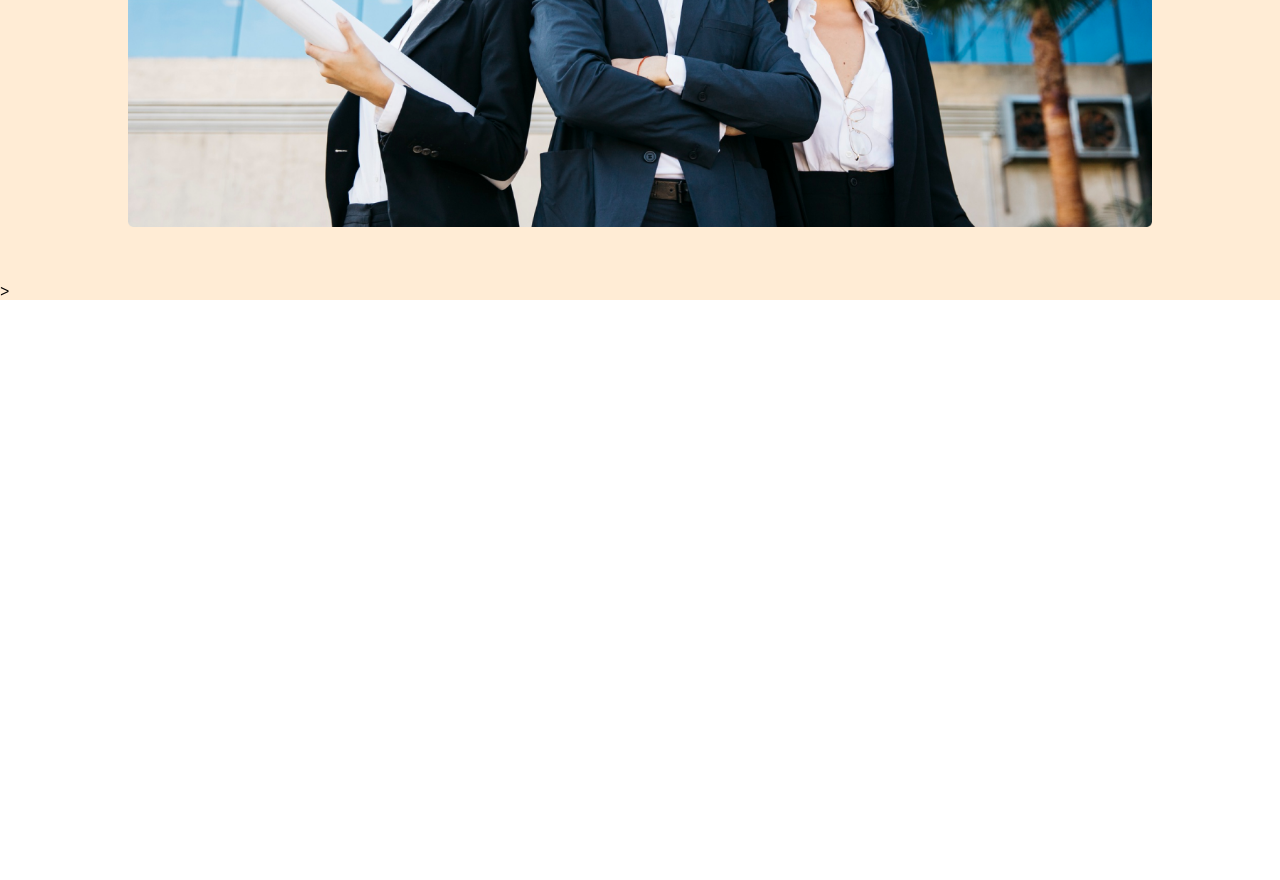
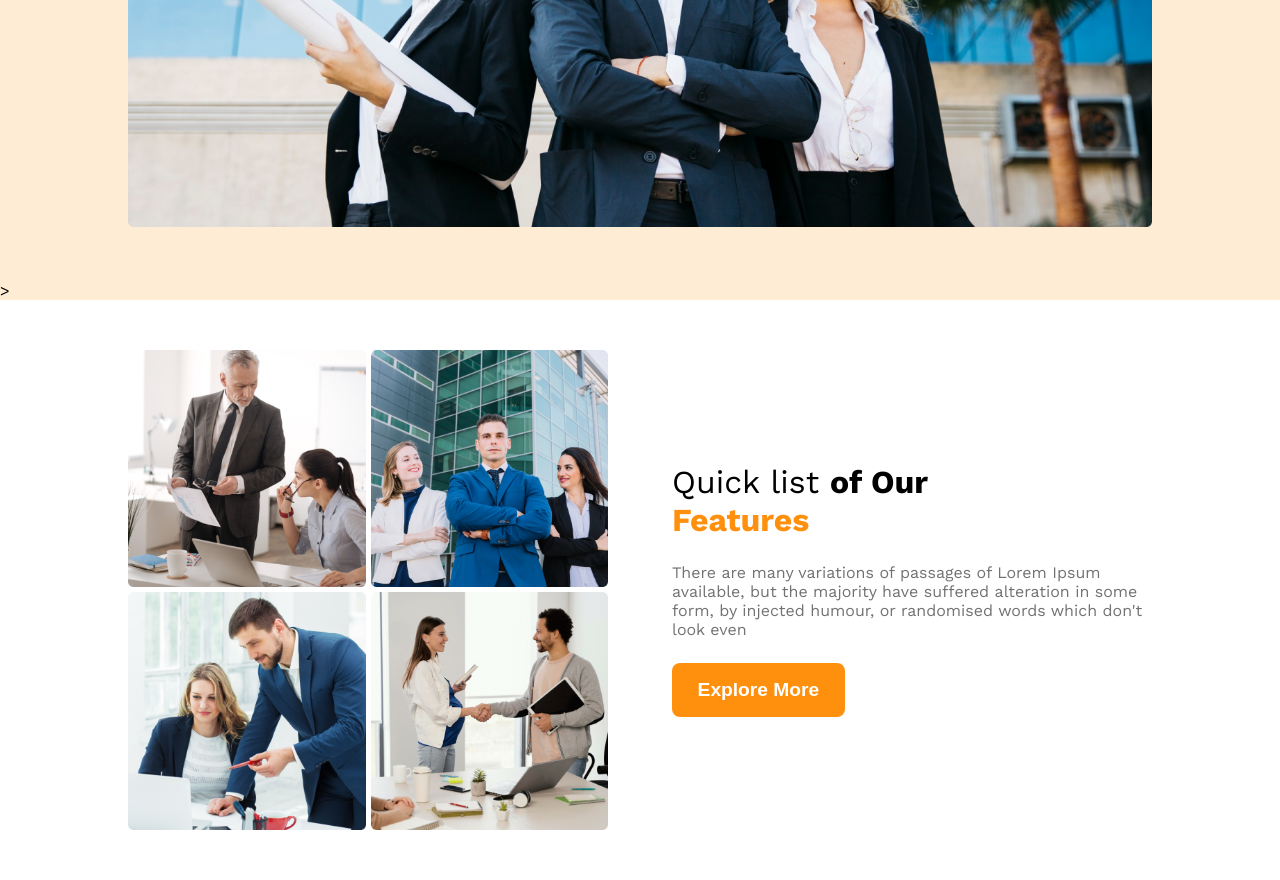
Before and after one commit to Alamin-Biswas103/G3-Architecture, a plain HTML site: page index.html in a window 1280 px wide. Shown: the part 753-1633 px from the top of the page. Before the commit the page ends 1053 px from the top, so only its background shows below. Drawn offline with nearby package versions, Linux system fonts and the light colour scheme.

Commit message:
features section added and designed

```diff
--- a/index.html
+++ b/index.html
@@ -27,5 +27,32 @@
             <figure class="banner-img"><img src="./images/banner.png" alt=""></figure>
         </section>>
     </header>
+
+
+    <!-- Main section is started here -->
+    <main>
+        <!-- features section -->
+    <section class="features-section container">
+        <div class="features-image-container">
+            <img src="./images/team1.png" alt="">
+            <img src="./images/team2.png" alt=""
+            ><img src="./images/team3.png" alt="">
+            <img src="./images/team4.png" alt="">
+        </div>
+
+        <div class="features-description-container">
+            <h2>Quick list <span>of Our</span> <span><br>Features</span></h2>
+            <p class="dark-3">
+                There are many variations of passages of Lorem Ipsum available, but the majority have suffered alteration in some form, by injected humour, or randomised words which don't look even
+            </p>
+            <div>
+                <button class="orange-btn">
+                Explore More
+            </button>
+            </div>
+        </div>
+
+    </section>
+    </main>
 </body>
 </html>
--- a/style/style.css
+++ b/style/style.css
@@ -84,6 +84,49 @@
 }
 
 
+/* Features section design */
+.features-section{
+    display: flex;
+    gap:  5vw;
+}
+
+.features-image-container{
+    display: grid;
+    grid-template-columns: repeat(2,1fr);
+    flex: 1;
+    gap: 5px;
+}
+
+.features-image-container img{
+    width: 100%;
+}
+
+.features-description-container{
+    flex: 1;
+    display: flex;
+    flex-direction: column;
+    justify-content: center;
+    gap: 3vh;
+}
+
+.features-description-container h2{
+    font-size: 2rem;
+    font-weight: 400;
+}
+
+.features-description-container h2 :first-child{
+    font-weight: 700;
+}
+
+.features-description-container h2 :last-child{
+    color: #FF900E;
+    font-weight: 700;
+}
+
+
+
+
+
 
 
 
```
